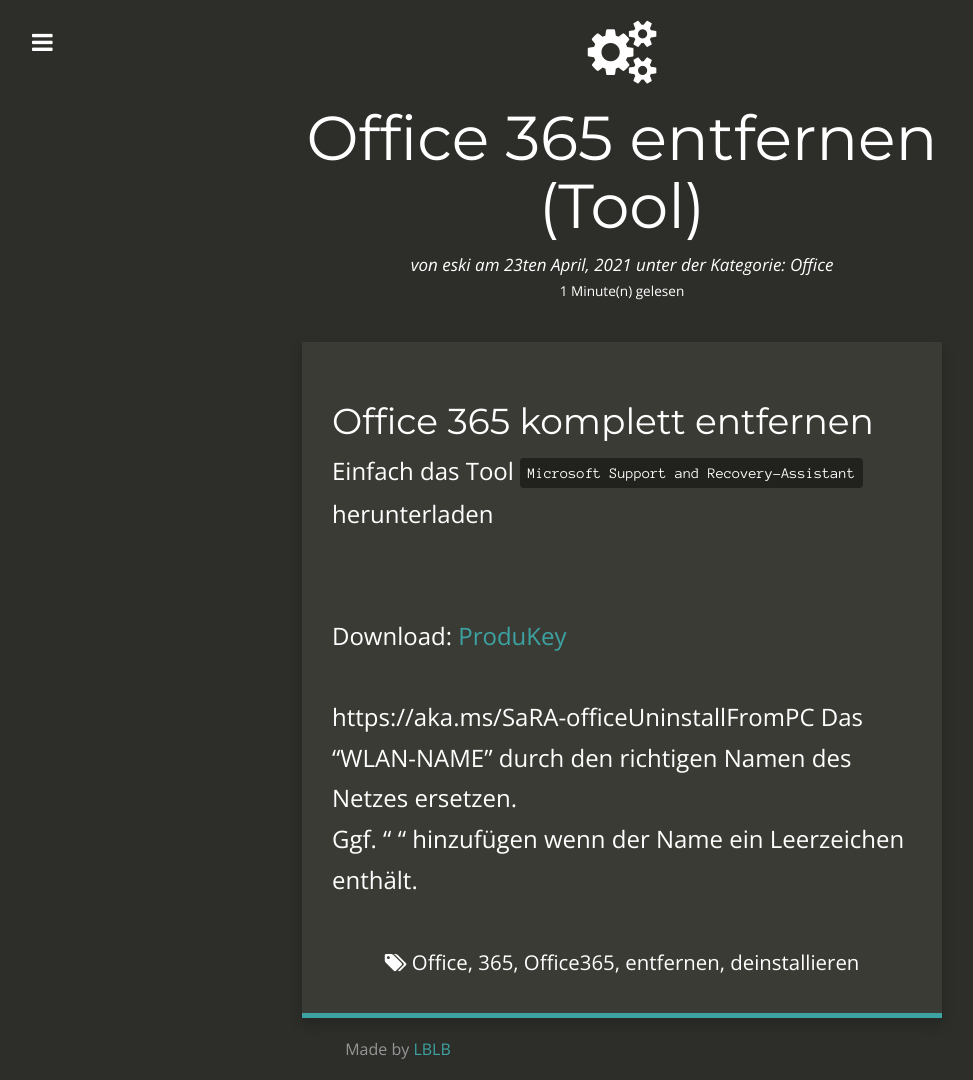
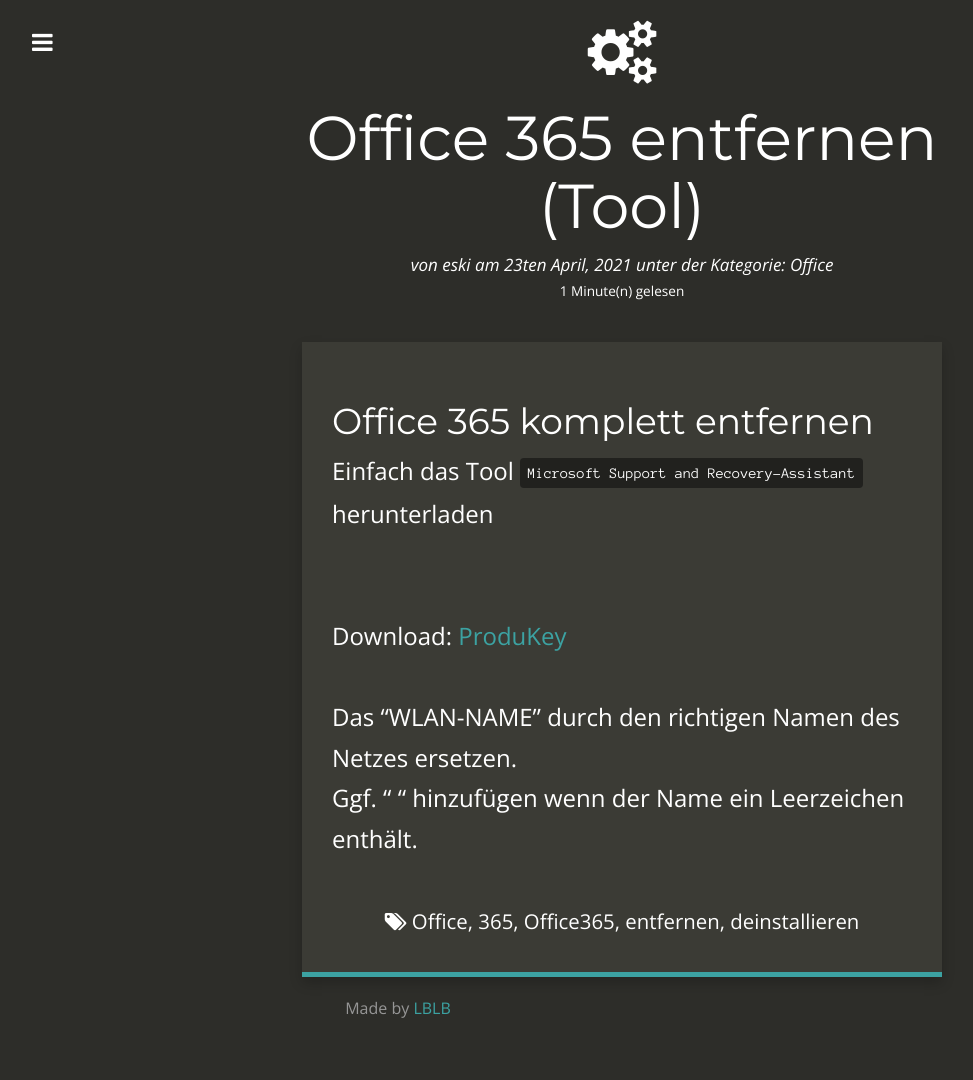
Before and after one commit to eski1337/lblb-it-ffd00, a Jekyll site: the page built from _posts/2021-23-04-Office365_uninstall.md, in a window 1280 px wide. Shown: the whole page, without its empty margins (18-991 px from the left). Built offline with Jekyll 4.4.1, drawn with Linux system fonts in a browser that asks for light colours; nearby versions of some CDN libraries; comment, search, counter and statistics services are not loaded; after the commit the page ends 1040 px from its top, so only the background shows below that; some of the changed lines change nothing that is shown.

Commit message:
2021-23-04-Office365_uninstall.md: changed

```diff
--- a/_posts/2021-23-04-Office365_uninstall.md
+++ b/_posts/2021-23-04-Office365_uninstall.md
@@ -20,7 +20,7 @@
 
 <br>Download: [ProduKey][1]
 
-https://aka.ms/SaRA-officeUninstallFromPC
+
 Das "WLAN-NAME" durch den richtigen Namen des Netzes ersetzen.<br>
 Ggf. " " hinzufügen wenn der Name ein Leerzeichen enthält.
 
```
